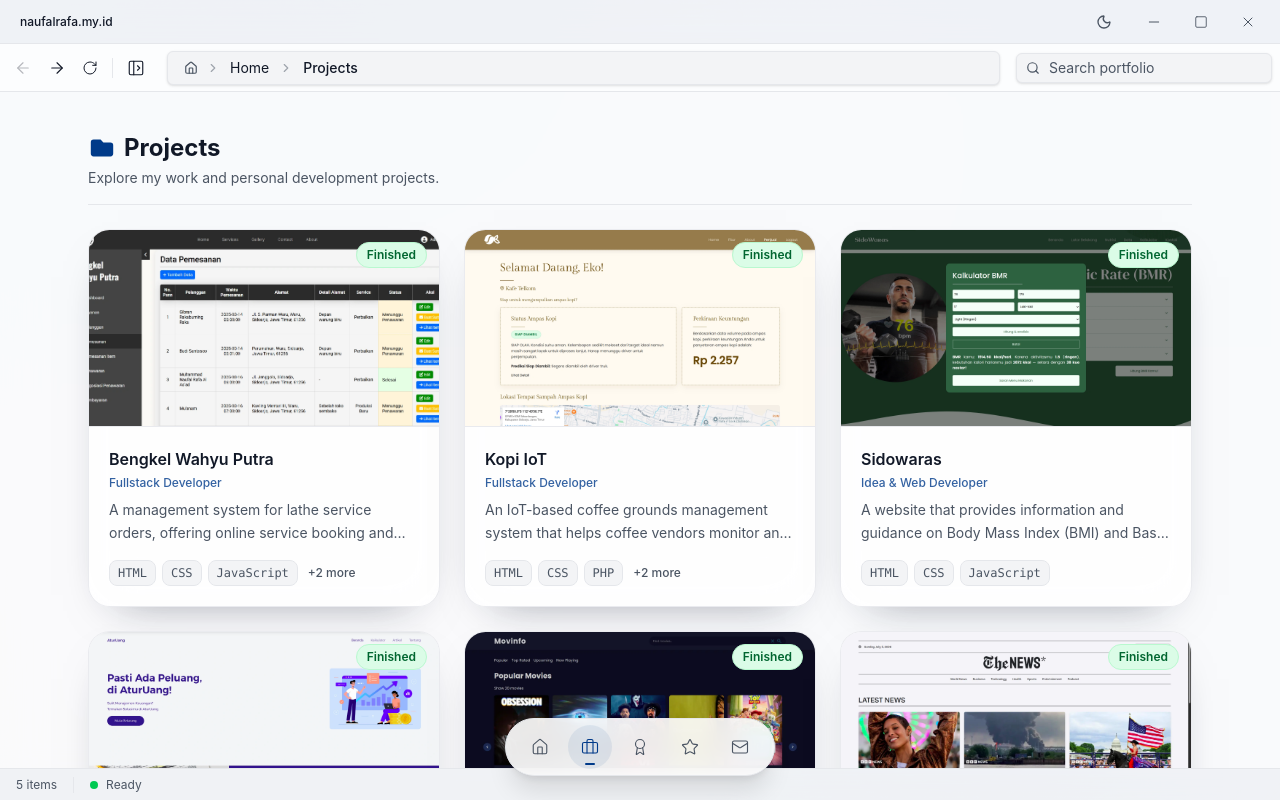
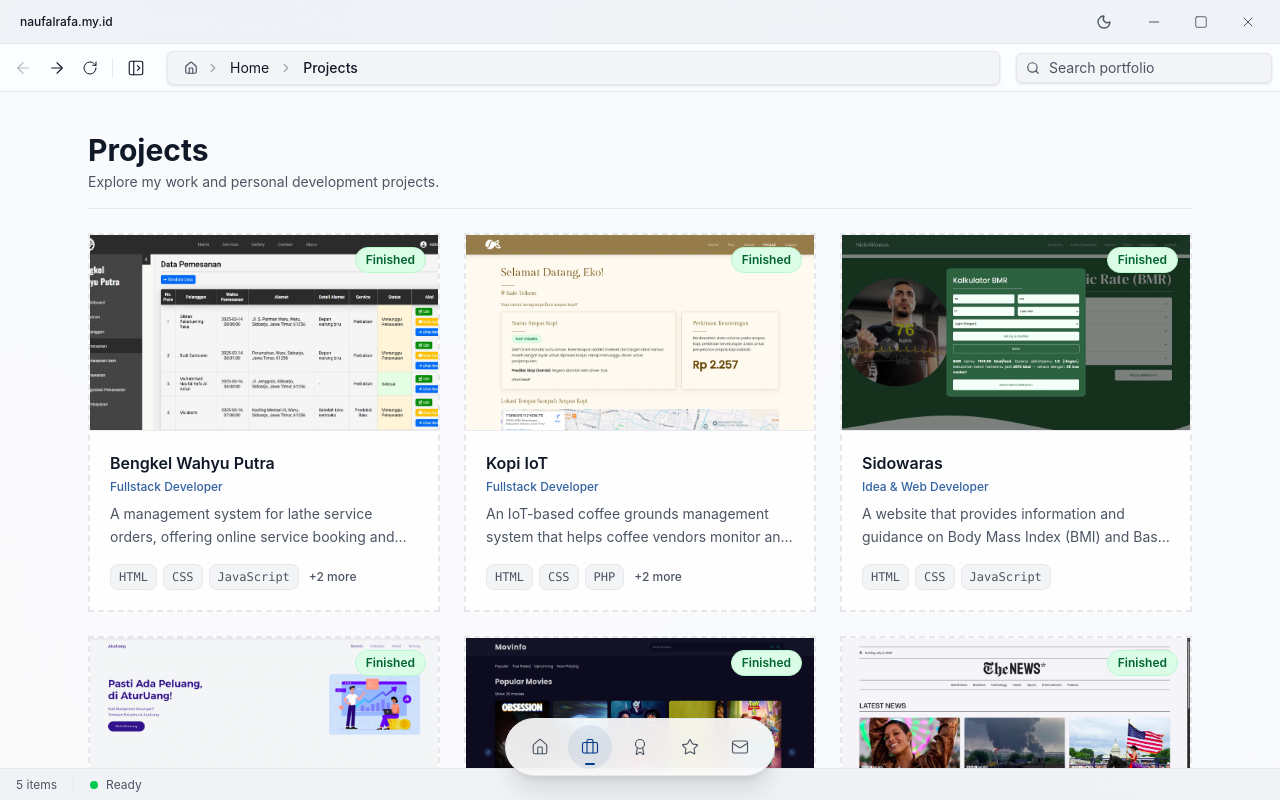
Before and after one commit to Falrafa4/portfolio, a React (Vite) app: page /projects in a window 1280 px wide. Built offline with nearby package versions, Linux system fonts and the light colour scheme.

Commit message:
style: update layout cards and integrate Button on home page

```diff
--- a/src/components/cards/ProjectCard.jsx
+++ b/src/components/cards/ProjectCard.jsx
@@ -18,7 +18,7 @@ export default function ProjectCard({ project }) {
   return (
     <Link
       to={`/projects/${project.slug}`}
-      className="group flex flex-col overflow-hidden rounded-[1.35rem] border border-border/80 bg-surface/80 shadow-[0_18px_45px_-30px_rgba(15,23,42,0.55)] backdrop-blur-xl transition-all hover:-translate-y-1 hover:border-primary/50 hover:shadow-[0_24px_55px_-30px_rgba(37,99,235,0.45)] focus:outline-none focus:ring-2 focus:ring-primary select-none"
+      className="group flex flex-col overflow-hidden border-2 border-dashed border-border bg-surface/80 backdrop-blur-xl transition-all hover:-translate-y-1 hover:border-primary/50  focus:outline-none focus:ring-2 focus:ring-primary select-none"
     >
       {/* Thumbnail */}
         <div className="relative aspect-video w-full overflow-hidden border-b border-border/70 bg-background">
--- a/src/components/ui/BentoCard.jsx
+++ b/src/components/ui/BentoCard.jsx
@@ -15,11 +15,11 @@ export default function BentoCard({
       whileHover={interactive ? { y: -4 } : undefined}
       transition={{ duration: 0.2, ease: 'easeOut' }}
       className={clsx(
-        'group relative overflow-hidden rounded-[1.6rem] border border-border/80 bg-surface/80 p-5 shadow-[0_18px_45px_-30px_rgba(15,23,42,0.55)] backdrop-blur-xl sm:p-6',
+        'group relative overflow-hidden border-2 border-dashed dashed border-border bg-surface/80 p-5 backdrop-blur-xl sm:p-6',
         'before:pointer-events-none before:absolute before:inset-0 before:bg-linear-to-br before:from-white/12 before:to-transparent before:opacity-0 before:transition-opacity before:duration-300',
-        interactive && 'cursor-pointer hover:border-primary/45 hover:shadow-[0_24px_55px_-30px_rgba(37,99,235,0.45)]',
+        interactive && 'cursor-pointer hover:border-primary/45',
         interactive && 'hover:before:opacity-100',
-        accent && 'border-primary/30 bg-primary/[0.08]',
+        accent && 'border-primary/30 bg-primary/8',
         className,
       )}
     >
--- a/src/pages/Home/index.jsx
+++ b/src/pages/Home/index.jsx
@@ -21,6 +21,7 @@ import experiencesData from '../../data/experiences.json';
 import skillsData from '../../data/skills.json';
 import techStackData from '../../data/tech-stack.json';
 import contactsData from '../../data/contacts.json';
+import Button from '../../components/ui/Button';
 
 const socialLinks = [
   { label: 'GitHub', href: contactsData.github, icon: Code2 },
@@ -88,7 +89,7 @@ export default function Home() {
             <div className="flex h-full flex-col justify-between gap-8">
               <div className="flex flex-col items-center gap-6 text-center sm:flex-row sm:items-start sm:text-left">
                 <div className="relative shrink-0">
-                  <div className="absolute -inset-2 rounded-[1.5rem] bg-primary/20 blur-xl" />
+                  <div className="absolute -inset-2 rounded-xl bg-primary/20 blur-xl" />
                   <img
                     src={profileData.profileImage}
                     alt={profileData.fullName}
@@ -107,7 +108,7 @@ export default function Home() {
             </div>
           </BentoCard>
 
-          <BentoCard className="lg:col-span-1" eyebrow="Based in" title={profileData.location}>
+          <BentoCard className="lg:col-span-1" eyebrow="Based in" title={profileData.location} interactive>
             <div className="flex h-full items-end justify-between gap-3">
               <MapPin className="text-primary" size={34} strokeWidth={1.5} />
               <span className="text-right text-xs leading-5 text-text-muted">East Java<br />Indonesia</span>
@@ -199,10 +200,10 @@ export default function Home() {
             <div className="flex flex-wrap items-center justify-between gap-4">
               <div className="flex items-center gap-3 text-sm text-text-muted"><Terminal size={18} className="text-primary" /> Available for a conversation</div>
               <div className="flex gap-2">
-                <Link to="/contact" className="inline-flex items-center gap-2 rounded-xl bg-primary px-4 py-2.5 text-sm font-bold text-white transition hover:bg-primary-hover">
+                <Button target='/contact'>
                   Contact me <ArrowUpRight size={16} />
-                </Link>
-                <a href={contactsData.resumeUrl} className="inline-flex items-center justify-center rounded-xl border border-border px-3 py-2.5 text-text-muted transition hover:border-primary/50 hover:text-primary" aria-label="Download resume">
+                </Button>
+                <a href={contactsData.resumeUrl} className="inline-flex items-center justify-center rounded border-2 border-dashed border-border px-3 py-2.5 text-text-muted transition hover:border-primary/50 hover:text-primary" aria-label="Download resume">
                   <Download size={16} />
                 </a>
               </div>
--- a/src/pages/Projects/index.jsx
+++ b/src/pages/Projects/index.jsx
@@ -62,14 +62,7 @@ export default function Projects() {
         {/* Folder Header */}
         <div className="mb-6 border-b border-border pb-4 flex flex-col sm:flex-row sm:items-center sm:justify-between gap-4">
           <div>
-            <h1 className="text-2xl font-bold text-text-main flex items-center gap-2">
-              <svg
-                className="w-7 h-7 text-primary"
-                fill="currentColor"
-                viewBox="0 0 20 20"
-              >
-                <path d="M2 6a2 2 0 012-2h5l2 2h5a2 2 0 012 2v6a2 2 0 01-2 2H4a2 2 0 01-2-2V6z" />
-              </svg>
+            <h1 className="text-3xl font-bold text-text-main flex items-center gap-2">
               Projects
             </h1>
             <p className="text-text-muted mt-1 text-sm">
```
